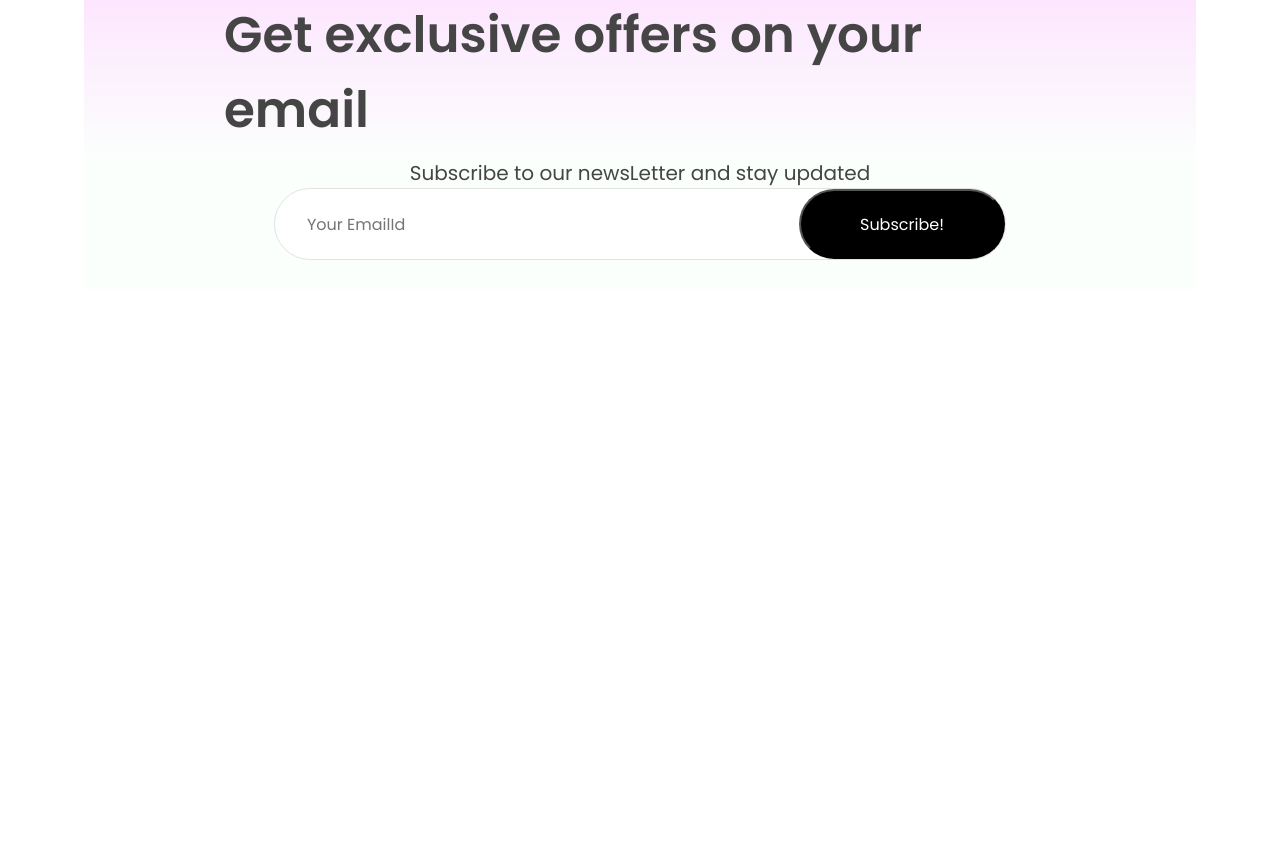
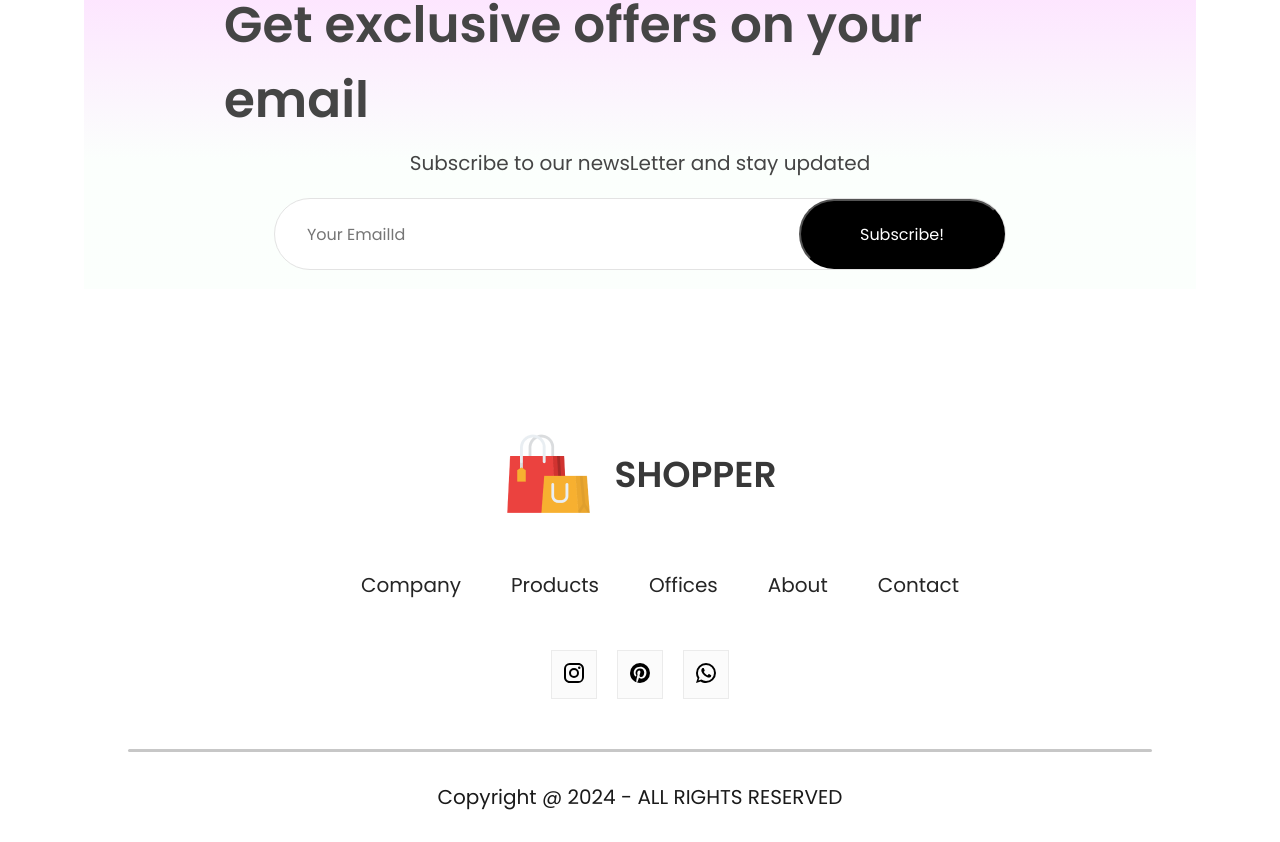
Before and after one commit to Youbraj0210/React_E-commerce, a React (Vite) app: page / in a window 1280 px wide. Shown: the part 3537-4379 px from the top of the page. Before the commit the page ends 3966 px from the top, so only its background shows below. Built offline with nearby package versions, Linux system fonts and the light colour scheme.

Commit message:
added the footer component

```diff
--- a/src/Layout.jsx
+++ b/src/Layout.jsx
@@ -1,12 +1,14 @@
 import React from 'react'
 import { Navbar } from './components/Navbar/Navbar'
 import { Outlet } from 'react-router-dom'
+import Footer from './components/Footer/Footer'
 
 const Layout = () => {
   return (
     <>
     <Navbar/>
     <Outlet/>
+    <Footer/>
     </>
   )
 }
--- /dev/null
+++ b/src/components/Footer/Footer.css
@@ -0,0 +1,63 @@
+.Footer{
+    display: flex;
+    flex-direction: column;
+    justify-content: center;
+    align-items: center;
+    gap: 50px;
+    width: 100%;
+}
+
+.footer-logo{
+    display: flex;
+    align-items: center;
+    gap: 20px;
+}
+
+.footer-logo p{
+    color: #383838;
+    font-size: 36px;
+    font-weight: 700;
+}
+
+.footer-links{
+    display: flex;
+    list-style: none;
+    gap: 50px;
+    color: #252525;
+    font-size: 20px;
+}
+
+.footer-links ul li{
+    cursor: pointer;
+}
+
+.footer-socials-icons{
+    display: flex;
+    gap: 20px;
+}
+
+.footer-icon-container{
+    padding: 10px;
+    padding-bottom: 6px;
+    background-color: #fbfbfb;
+    border: 1px solid #ebebeb;
+}
+
+.footer-copy{
+    display: flex;
+    flex-direction: column;
+    gap: 30px;
+    align-items: center;
+    width: 100%;
+    margin-bottom: 30px;
+    color: #1a1a1a;
+    font-size: 20px;
+}
+
+.footer-copy hr{
+    width: 80%;
+    border: none;
+    border-radius: 10px;
+    height: 3px;
+    background-color: #c7c7c7;
+}
--- /dev/null
+++ b/src/components/Footer/Footer.jsx
@@ -0,0 +1,42 @@
+import React from 'react'
+import "./Footer.css"
+import footer_logo from "../assets/logo_big.png"
+import InstagramIcon from '@mui/icons-material/Instagram';
+import PinterestIcon from '@mui/icons-material/Pinterest';
+import WhatsAppIcon from '@mui/icons-material/WhatsApp';
+
+const Footer = () => {
+  return (
+    <div className='Footer'>
+        <div className="footer-logo">
+            <img src={footer_logo} alt="" />
+            <p>SHOPPER</p>
+        </div>
+        <ul className='footer-links'>
+            <li>Company</li>
+            <li>Products</li>
+            <li>Offices</li>
+            <li>About</li>
+            <li>Contact</li>
+        </ul>
+        <div className="footer-socials-icons">
+            <div className="footer-icon-container">
+                <InstagramIcon/>
+            </div>
+            <div className="footer-icon-container">
+                <PinterestIcon/>
+            </div>
+            <div className="footer-icon-container">
+                <WhatsAppIcon/>
+            </div>
+        </div>
+        <div className="footer-copy">
+            <hr />
+            <p>Copyright @ 2024 - ALL RIGHTS RESERVED</p>
+        </div>
+    </div>
+
+  )
+}
+
+export default Footer
--- a/src/components/Newsletter/Newsletter.css
+++ b/src/components/Newsletter/Newsletter.css
@@ -21,6 +21,7 @@
 .Newsletter p{
     color: #454545;
     font-size: 20px;
+    margin-bottom: 20px;
 }
 
 .Newsletter div{
```
